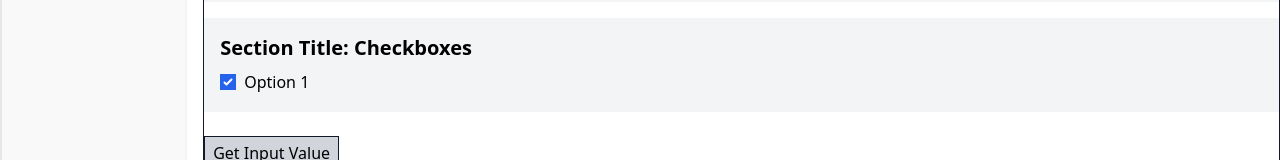
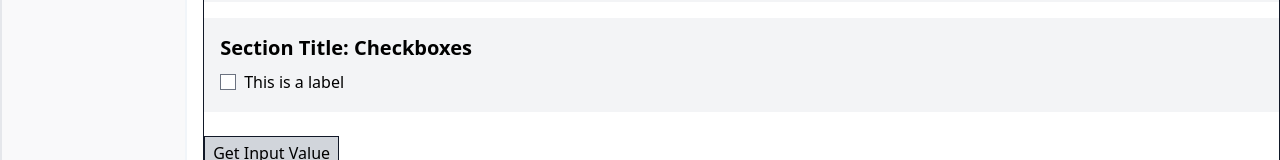
Before and after one commit to tayv/Project-Bubblegum, a Next.js app: page /forms/quiz-template in a window 1280 px wide. Shown: the part 1018-1178 px from the top of the page. Built offline with nearby package versions, Linux system fonts and the light colour scheme.

Commit message:
Checkbox onChange now working with true/false value. Needs cleanup still

```diff
--- a/components/atoms/checkbox.tsx
+++ b/components/atoms/checkbox.tsx
@@ -9,7 +9,7 @@ export type CheckboxProps = {
   value?: string
   style?: CheckboxStyle
   className?: string
-  onChange: any
+  onChange?: any
   defaultChecked?: boolean
 
   // RHF prop types
@@ -17,19 +17,33 @@ export type CheckboxProps = {
   rules?: Record<string, any> // react-hook-form: validation rules. Any object so used generic Record type.
 }
 
-const Checkbox: FC<CheckboxProps> = forwardRef<HTMLInputElement, CheckboxProps>( ({
-  id,
-  style = "single",
-  name,
-  label,
-  value
-}) => {
+const Checkbox: FC<CheckboxProps> = forwardRef<HTMLInputElement, CheckboxProps>( (
+  {
+    id,
+    style = "single",
+    name,
+    label,
+    onChange,
+    value,
+    checked,
+    ...props
+  },
+  ref
+) => {
+  {console.log("checked:", checked)}
   return (
 
     <div>
       <label className="inline-flex items-center">
-        <input id={id} className="form-checkbox" type="checkbox" checked />
-        <span className="ml-2">Option 1</span>
+        <input
+          type="checkbox"
+          id={id}
+          name={name}
+          className="form-checkbox"
+          onChange={ (e) => onChange(value = e.target.checked, console.log(value)) }
+         // checked={value}
+          {...props} />
+        <span className="ml-2">{label}</span>
       </label>
     </div>
 
--- /dev/null
+++ b/components/controlled-wrappers/WrapperCheckbox.tsx
@@ -0,0 +1,59 @@
+import React, { FC, JSXElementConstructor } from 'react'
+import { Controller, Control } from 'react-hook-form'
+import Checkbox, { CheckboxProps, CheckboxStyle } from '@components/atoms/checkbox'
+import classNames from 'classnames'
+
+
+export type CheckboxWrapperProps = {
+  groupLabel: string
+  //options: any // BUG: Unsure why TS doesn't like this being string[]. Flags map function in Controller render prop as error.
+  //value: string
+  tipText?: string | null
+  control: Control
+  defaultValue?: string
+}
+
+const WrapperCheckbox: FC<CheckboxWrapperProps & CheckboxProps> = ({
+ // options,
+  control,
+  groupLabel,
+  tipText,
+
+  id,
+  style = "single",
+  name,
+ // checked,
+  label,
+  value,
+  ...props
+}) => {
+
+  const divStyleMap: {[key in CheckboxStyle]: string} = {
+    single: "", // css styles go here
+    multiple: "flex gap-3",
+  }
+
+  return (
+   <>
+      <Controller
+        control={control}
+        name={name}
+        defaultValue={false}
+        render={({ field: {onChange, value, ...props}  }) => (
+          <>
+            <Checkbox
+            //  name={name}
+              id={id}
+              label={label}
+              onChange={(e) => onChange(value = e)}
+              checked={value} // doesn't work
+             // {...props}
+            />
+          </>
+        )}
+      />
+    </>
+  )
+}
+
+export default WrapperCheckbox
--- a/components/controlled-wrappers/WrapperInput.tsx
+++ b/components/controlled-wrappers/WrapperInput.tsx
@@ -1,8 +1,6 @@
 import React, { FC } from 'react'
-import { Input } from '@components/atoms/Input'
+import { Input, InputProps } from '@components/atoms/input'
 import { Controller } from 'react-hook-form'
-import { InputProps } from '@components/atoms/Input'
-
 
 const WrapperInput: FC<InputProps> = ({
   name,
--- a/components/controlled-wrappers/WrapperRadioGroup.tsx
+++ b/components/controlled-wrappers/WrapperRadioGroup.tsx
@@ -1,6 +1,6 @@
 import React, { FC, JSXElementConstructor } from 'react'
 import { Controller, Control } from 'react-hook-form'
-import { RadioButton, RadioProps, RadioStyle } from '@components/atoms/RadioButton'
+import { RadioButton, RadioProps, RadioStyle } from '@components/atoms/radiobutton'
 import classNames from 'classnames'
 
 
--- a/pages/forms/quiz-template.tsx
+++ b/pages/forms/quiz-template.tsx
@@ -9,6 +9,7 @@ import HelpMessage from '@components/helpers/HelpMessage'
 import WrapperRadioGroup from '@components/controlled-wrappers/WrapperRadioGroup'
 import Section from '@components/layout/Section'
 import Checkbox from '@components/atoms/checkbox'
+import WrapperCheckbox from '@components/controlled-wrappers/WrapperCheckbox'
 
 // data for Breadcrumbs
 const crumbs = [
@@ -152,12 +153,19 @@ const QuizTemplate: FC = () => {
 
         <Section id="checkbox-input" style="standard">
           <Heading text="Section Title: Checkboxes" size="h3" type="primary"/>
-          <Checkbox type="multiple" />
+          <WrapperCheckbox
+            groupLabel="This is a group label"
+            id="test-checkbox2"
+            style="single"
+            value="g"
+            name="test-checkbox2"
+            label="This is a label"
+            control={control}  />
         </Section>
 
         <br />
         <button className="block border-gray-900 bg-gray-300 border px-2 py-1" type="button" onClick={ () => {
-            const testGetVal = getValues("standardRadio")
+            const testGetVal = getValues("test-checkbox2")
             console.log(testGetVal)
           } }>
           Get Input Value
```
